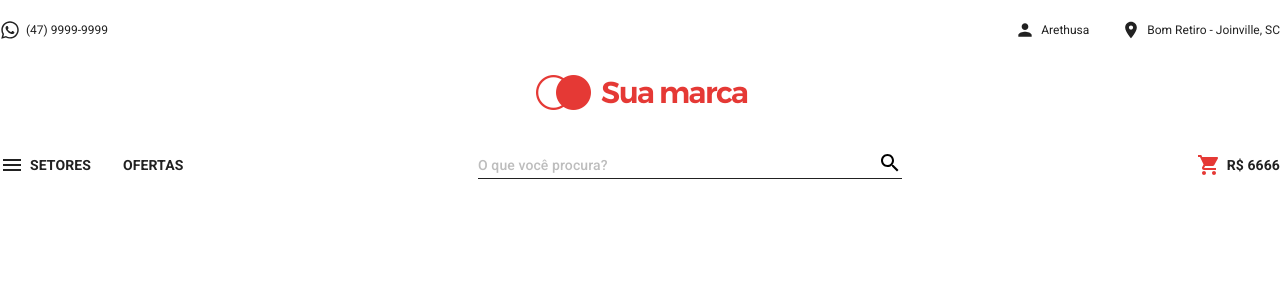
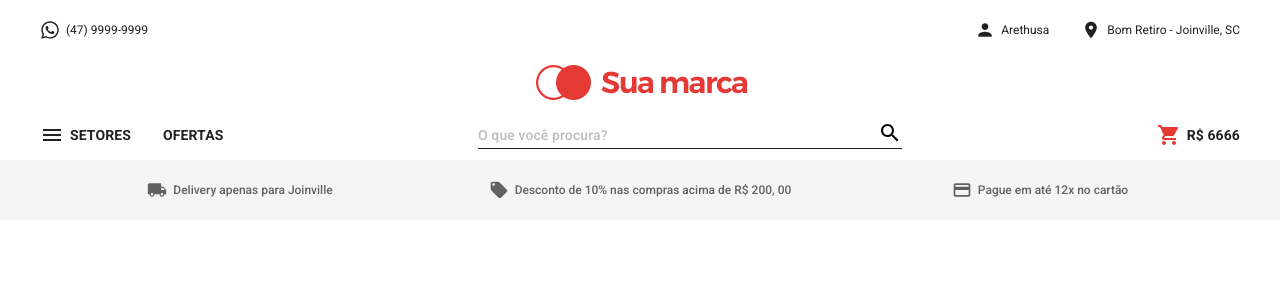
Before and after one commit to beniciodaniel/cart, a React (Create React App) app: page / in a window 1280 px wide. Shown: the top 300 px of the page. Built offline with nearby package versions, Linux system fonts and the light colour scheme.

Commit message:
Created Banner component

```diff
--- /dev/null
+++ b/src/components/banner/index.tsx
@@ -0,0 +1,27 @@
+import React from 'react';
+
+import { MdCreditCard, MdLocalOffer, MdLocalShipping } from 'react-icons/md';
+
+import { BannerContainer, BannerItemsContainer, BannerItem } from './styles';
+
+const Banner: React.FC = () => {
+  return (
+    <BannerContainer>
+      <BannerItemsContainer>
+        <BannerItem>
+          <MdLocalShipping /> Delivery apenas para Joinville
+        </BannerItem>
+        <BannerItem>
+          <MdLocalOffer />
+          Desconto de 10% nas compras acima de R$ 200, 00
+        </BannerItem>
+        <BannerItem>
+          <MdCreditCard />
+          Pague em até 12x no cartão
+        </BannerItem>
+      </BannerItemsContainer>
+    </BannerContainer>
+  );
+};
+
+export default Banner;
--- /dev/null
+++ b/src/components/banner/styles.ts
@@ -0,0 +1,37 @@
+import styled from 'styled-components';
+
+export const BannerContainer = styled.div`
+  height: 60px;
+  width: 100vw;
+  padding: 20px 0 20px;
+  margin: 0 auto;
+  background: #f5f5f5;
+
+  display: flex;
+  justify-content: center;
+  align-items: center;
+`;
+
+export const BannerItemsContainer = styled.div`
+  display: flex;
+  align-items: center;
+  justify-content: space-around;
+`;
+
+export const BannerItem = styled.span`
+  width: 400px;
+  font-size: 12px;
+  line-height: 20px;
+  font-weight: 500;
+  color: #616161;
+
+  display: flex;
+  align-items: center;
+  justify-content: center;
+
+  svg {
+    height: 20px;
+    width: 20px;
+    margin-right: 6px;
+  }
+`;
--- /dev/null
+++ b/src/components/header/index.tsx
@@ -0,0 +1,66 @@
+import React from 'react';
+
+import { FaWhatsapp } from 'react-icons/fa';
+import {
+  MdPerson,
+  MdLocationOn,
+  MdMenu,
+  MdShoppingCart,
+  MdSearch,
+} from 'react-icons/md';
+import logoImage from '../../assets/logo.png';
+import {
+  Header as HeaderContainer,
+  LoginHeader,
+  Logo,
+  NavContainer,
+  NavSpan,
+  NavLink,
+  FormContainer,
+} from './styles';
+
+const Header: React.FC = () => {
+  return (
+    <HeaderContainer>
+      <LoginHeader>
+        <span>
+          <FaWhatsapp size={20} /> (47) 9999-9999
+        </span>
+        <div>
+          <span>
+            <MdPerson size={20} /> Arethusa
+          </span>
+          <span>
+            <MdLocationOn size={20} /> Bom Retiro - Joinville, SC
+          </span>
+        </div>
+      </LoginHeader>
+
+      <Logo>
+        <img src={logoImage} alt="Logo Sua Marca" />
+      </Logo>
+
+      <NavContainer>
+        <NavSpan>
+          <NavLink hasIcon href="/setores">
+            <MdMenu size={24} /> SETORES
+          </NavLink>
+          <NavLink href="/ofertas">OFERTAS</NavLink>
+        </NavSpan>
+
+        <FormContainer>
+          <input type="text" placeholder="O que você procura?" />
+          <button>
+            <MdSearch />
+          </button>
+        </FormContainer>
+
+        <NavLink hasIcon href="/checkout">
+          <MdShoppingCart color="#e53935" /> R$ 6666
+        </NavLink>
+      </NavContainer>
+    </HeaderContainer>
+  );
+};
+
+export default Header;
--- /dev/null
+++ b/src/components/header/styles.ts
@@ -0,0 +1,124 @@
+import styled, { css } from 'styled-components';
+
+interface NavLinkProps {
+  hasIcon?: boolean;
+}
+
+export const Header = styled.header`
+  width: 1200px;
+  display: flex;
+  flex-direction: column;
+`;
+
+export const LoginHeader = styled.div`
+  padding: 20px 0 15px;
+  display: flex;
+  justify-content: space-between;
+
+  font-size: 12px;
+  line-height: 20px;
+
+  svg {
+    margin-right: 6px;
+  }
+
+  > span {
+    display: flex;
+    align-items: center;
+  }
+
+  div {
+    display: flex;
+    align-items: center;
+
+    > span {
+      display: flex;
+      align-items: center;
+    }
+
+    span + span {
+      margin-left: 32px;
+    }
+  }
+`;
+
+export const Logo = styled.div`
+  height: 55px;
+  padding: 10px 0 10px;
+
+  display: flex;
+  align-items: center;
+  justify-content: center;
+`;
+
+export const NavContainer = styled.div`
+  height: 50px;
+  padding: 10px 0 10px;
+
+  display: flex;
+  align-items: center;
+  justify-content: space-between;
+`;
+
+export const NavSpan = styled.span`
+  display: flex;
+  align-items: center;
+
+  a + a {
+    margin-left: 32px;
+  }
+`;
+
+export const NavLink = styled.a<NavLinkProps>`
+  font-size: 14px;
+  text-decoration: none;
+  font-weight: bold;
+  line-height: 25px;
+  letter-spacing: 0.1px;
+  color: #212121;
+
+  ${props =>
+    props.hasIcon &&
+    css`
+      display: flex;
+      align-items: center;
+
+      svg {
+        margin-right: 6px;
+        height: 24px;
+        width: 24px;
+      }
+    `}
+`;
+
+export const FormContainer = styled.form`
+  display: flex;
+  max-width: 600px;
+  align-items: center;
+  justify-content: space-between;
+  border-bottom: 1px solid #212121;
+
+  input {
+    width: 400px;
+    line-height: 20px;
+    font-size: 14px;
+    border: 0;
+    font-weight: 500;
+    letter-spacing: 0.1px;
+
+    &::placeholder {
+      color: #bdbdbd;
+    }
+  }
+
+  button {
+    background: transparent;
+    border: 0;
+    outline: 0;
+  }
+
+  svg {
+    height: 24px;
+    width: 24px;
+  }
+`;
--- a/src/pages/cart/index.tsx
+++ b/src/pages/cart/index.tsx
@@ -1,68 +1,18 @@
 import React from 'react';
 
-import { FaWhatsapp } from 'react-icons/fa';
-import {
-  MdPerson,
-  MdLocationOn,
-  MdMenu,
-  MdShoppingCart,
-  MdSearch,
-} from 'react-icons/md';
-import logoImage from '../../assets/logo.png';
-import {
-  PageContainer,
-  Header,
-  LoginHeader,
-  Logo,
-  NavContainer,
-  NavSpan,
-  NavLink,
-  FormContainer,
-} from './styles';
+import Header from '../../components/header';
+import Banner from '../../components/banner';
+
+import { PageContainer } from './styles';
 
 const Cart: React.FC = () => {
   return (
-    <PageContainer>
-      <Header>
-        <LoginHeader>
-          <span>
-            <FaWhatsapp size={20} /> (47) 9999-9999
-          </span>
-          <div>
-            <span>
-              <MdPerson size={20} /> Arethusa
-            </span>
-            <span>
-              <MdLocationOn size={20} /> Bom Retiro - Joinville, SC
-            </span>
-          </div>
-        </LoginHeader>
-
-        <Logo>
-          <img src={logoImage} alt="Logo Sua Marca" />
-        </Logo>
-
-        <NavContainer>
-          <NavSpan>
-            <NavLink hasIcon href="/setores">
-              <MdMenu size={24} /> SETORES
-            </NavLink>
-            <NavLink href="/ofertas">OFERTAS</NavLink>
-          </NavSpan>
-
-          <FormContainer>
-            <input type="text" placeholder="O que você procura?" />
-            <button>
-              <MdSearch />
-            </button>
-          </FormContainer>
-
-          <NavLink hasIcon href="/checkout">
-            <MdShoppingCart color="#e53935" /> R$ 6666
-          </NavLink>
-        </NavContainer>
-      </Header>
-    </PageContainer>
+    <>
+      <PageContainer>
+        <Header />
+        <Banner />
+      </PageContainer>
+    </>
   );
 };
 
--- a/src/pages/cart/styles.ts
+++ b/src/pages/cart/styles.ts
@@ -1,132 +1,10 @@
-import styled, { css } from 'styled-components';
-
-interface NavLinkProps {
-  hasIcon?: boolean;
-}
+import styled from 'styled-components';
 
 export const PageContainer = styled.div`
   height: 100vh;
   display: flex;
   flex-direction: column;
+  align-items: center;
   margin: 0 auto;
-
-  max-width: 1440px;
+  /* max-width: 1200px; */
 `;
-
-export const Header = styled.header`
-  display: flex;
-  flex-direction: column;
-`;
-
-export const LoginHeader = styled.div`
-  margin: 20px 0 15px;
-  display: flex;
-  justify-content: space-between;
-
-  font-size: 12px;
-  line-height: 20px;
-
-  svg {
-    margin-right: 6px;
-  }
-
-  > span {
-    display: flex;
-    align-items: center;
-  }
-
-  div {
-    display: flex;
-    align-items: center;
-
-    > span {
-      display: flex;
-      align-items: center;
-    }
-
-    span + span {
-      margin-left: 32px;
-    }
-  }
-`;
-
-export const Logo = styled.div`
-  height: 55px;
-  margin: 10px 0 10px;
-
-  display: flex;
-  align-items: center;
-  justify-content: center;
-`;
-
-export const NavContainer = styled.div`
-  height: 50px;
-  margin: 10px 0 10px;
-
-  display: flex;
-  align-items: center;
-  justify-content: space-between;
-`;
-
-export const NavSpan = styled.span`
-  display: flex;
-  align-items: center;
-
-  a + a {
-    margin-left: 32px;
-  }
-`;
-
-export const NavLink = styled.a<NavLinkProps>`
-  font-size: 14px;
-  text-decoration: none;
-  font-weight: bold;
-  line-height: 25px;
-  letter-spacing: 0.1px;
-  color: #212121;
-
-  ${props =>
-    props.hasIcon &&
-    css`
-      display: flex;
-      align-items: center;
-
-      svg {
-        margin-right: 6px;
-        height: 24px;
-        width: 24px;
-      }
-    `}
-`;
-
-export const FormContainer = styled.form`
-  display: flex;
-  max-width: 600px;
-  align-items: center;
-  justify-content: space-between;
-  border-bottom: 1px solid #212121;
-
-  input {
-    width: 400px;
-    line-height: 20px;
-    font-size: 14px;
-    border: 0;
-    font-weight: 500;
-    letter-spacing: 0.1px;
-
-    &::placeholder {
-      color: #bdbdbd;
-    }
-  }
-
-  button {
-    background: transparent;
-    border: 0;
-    outline: 0;
-  }
-
-  svg {
-    height: 24px;
-    width: 24px;
-  }
-`;
```
